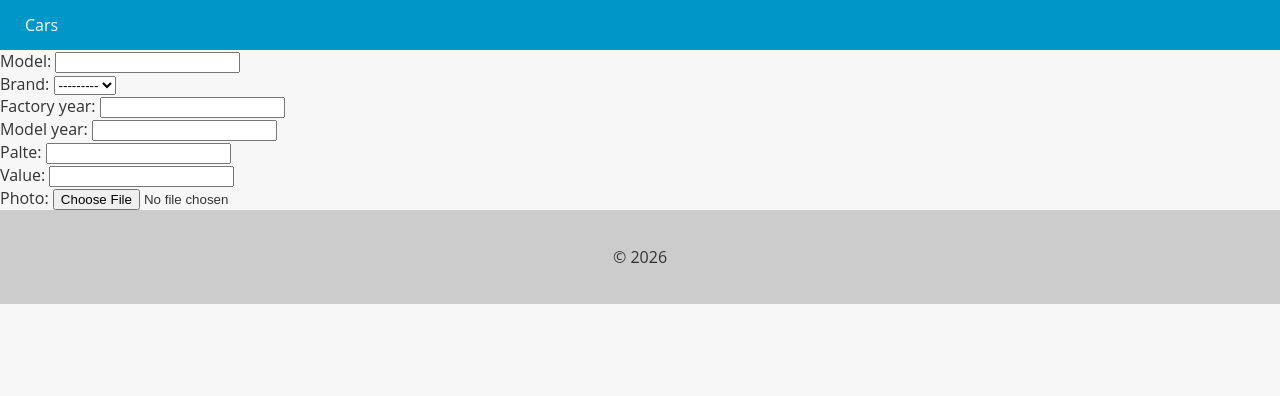
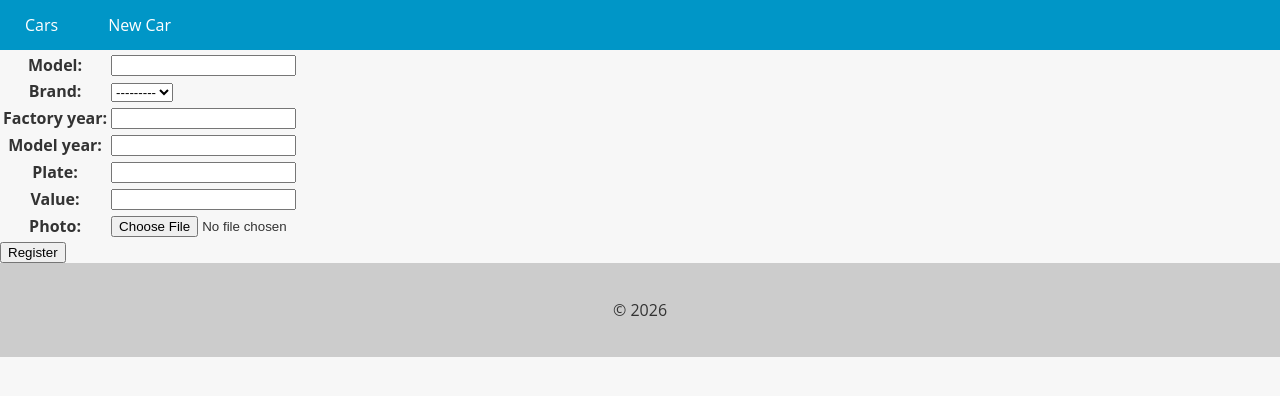
Before and after one commit to rickxyo/python-car-project, a Django app: page /new_car/ in a window 1280 px wide. Shown: the top 396 px of the page. Run offline with Django 5.2, Linux system fonts and the light colour scheme; data that the repository does not hold is empty.

Commit message:
feat(cars): add POST handling for new car form with file upload

```diff
--- a/app/templates/base.html
+++ b/app/templates/base.html
@@ -73,6 +73,7 @@
     <nav>
       <ul>
         <li><a href="{% url 'cars_list' %}">Cars</a></li>
+        <li><a href="{% url 'new_car' %}">New Car</a></li>
       </ul>
     </nav>
   </header>
--- a/cars/forms.py
+++ b/cars/forms.py
@@ -1,11 +1,24 @@
 from django import forms
-from cars.models import Brand
+from cars.models import Brand, Car
 
 class CarForm(forms.Form):
     model = forms.CharField(max_length=200)
     brand = forms.ModelChoiceField(Brand.objects.all())
     factory_year = forms.IntegerField()
     model_year = forms.IntegerField()
-    palte = forms.CharField(max_length=10)
+    plate = forms.CharField(max_length=10)
     value = forms.FloatField()
     photo = forms.ImageField()
+
+    def save(self):
+        car = Car(
+            model = self.cleaned_data['model'],
+            brand = self.cleaned_data['brand'],
+            factory_year = self.cleaned_data['factory_year'],
+            model_year = self.cleaned_data['model_year'],
+            plate = self.cleaned_data['plate'],
+            value = self.cleaned_data['value'],
+            photo = self.cleaned_data['photo'],
+        )
+        car.save()
+        return car
--- a/cars/templates/new_car.html
+++ b/cars/templates/new_car.html
@@ -4,6 +4,11 @@
     <form method="post" enctype="multipart/form-data">
         {% csrf_token %}
 
-        {{ new_car_form }}
+        <table>
+             {{ new_car_form.as_table }}
+        </table>
+
+        <input type="submit" value="Register" class="btn btn-primary">
+
     </form>
 {% endblock %}
--- a/cars/views.py
+++ b/cars/views.py
@@ -1,4 +1,4 @@
-from django.shortcuts import render
+from django.shortcuts import render, redirect
 from cars.models import Car
 from cars.forms import CarForm
 
@@ -17,5 +17,11 @@ def cars_view(request):
     )
 
 def new_car_view(request):
-    new_car_form = CarForm()
+    if request.method == 'POST':
+        new_car_form = CarForm(request.POST, request.FILES)
+        if new_car_form.is_valid():
+            new_car_form.save()
+            return redirect('cars_list')
+    else:
+        new_car_form = CarForm()
     return render(request, 'new_car.html', { 'new_car_form': new_car_form })
```
Also changed, not shown: media/cars/volvo-xc60.jpg (added).
